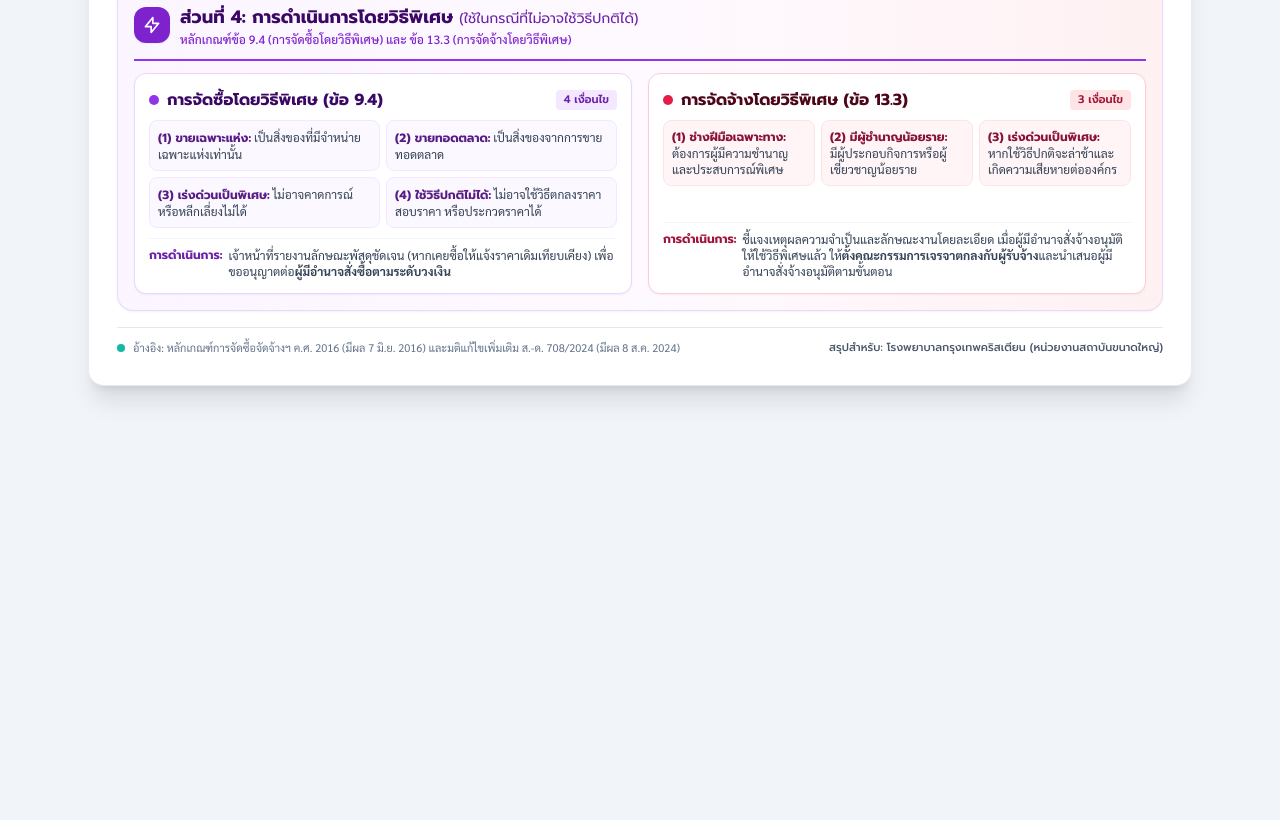
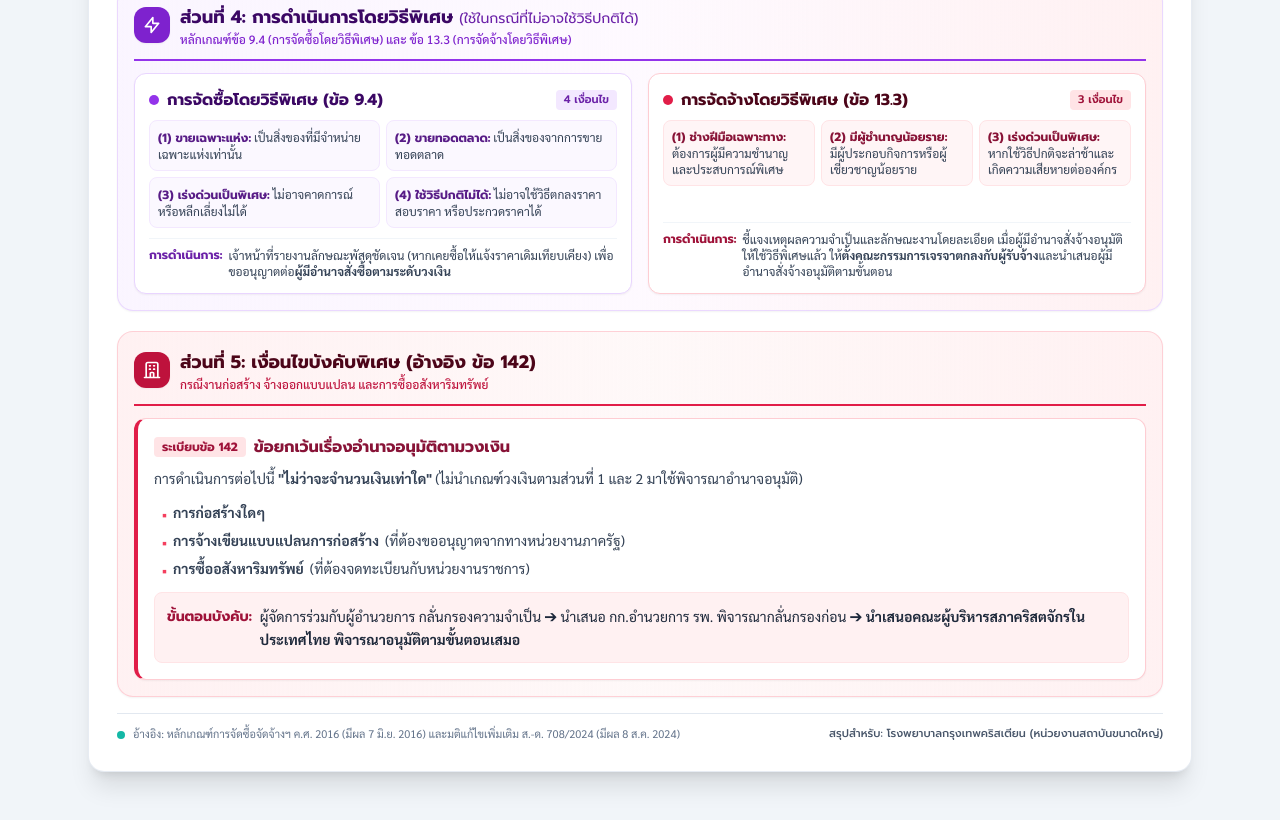
Before and after one commit to bch1949/Procurement_CCT, a plain HTML site: page index.html in a window 1280 px wide. Shown: the part 1629-2449 px from the top of the page. Before the commit the page ends 2063 px from the top, so only its background shows below. Drawn offline with nearby package versions, Linux system fonts and the light colour scheme.

Commit message:
Update index.html

```diff
--- a/index.html
+++ b/index.html
@@ -855,6 +855,44 @@
         </div>
       </section>
 
+      <!-- ==================== PART 5: ITEM 142 (SPECIAL RULE FOR CONSTRUCTION & REAL ESTATE) ==================== -->
+      <section class="print-section-gap mt-5 rounded-2xl bg-gradient-to-r from-rose-50 via-red-50/50 to-rose-50 border border-rose-200/90 p-4 shadow-sm">
+        <div class="flex flex-wrap items-center justify-between gap-2 pb-3 mb-3 border-b-2 border-rose-600">
+          <div class="flex items-center gap-2.5">
+            <div class="w-9 h-9 rounded-xl bg-rose-700 text-white flex items-center justify-center shadow-sm shrink-0">
+              <svg class="w-5 h-5" fill="none" stroke="currentColor" viewBox="0 0 24 24">
+                <path stroke-linecap="round" stroke-linejoin="round" stroke-width="2" d="M19 21V5a2 2 0 00-2-2H7a2 2 0 00-2 2v16m14 0h2m-2 0h-5m-9 0H3m2 0h5M9 7h1m-1 4h1m4-4h1m-1 4h1m-5 10v-5a1 1 0 011-1h2a1 1 0 011 1v5m-4 0h4"/>
+              </svg>
+            </div>
+            <div>
+              <h2 class="font-heading font-bold text-base sm:text-lg text-rose-950 leading-tight">
+                ส่วนที่ 5: เงื่อนไขบังคับพิเศษ (อ้างอิง ข้อ 142)
+              </h2>
+              <p class="text-xs text-rose-700 font-medium">กรณีงานก่อสร้าง จ้างออกแบบแปลน และการซื้ออสังหาริมทรัพย์</p>
+            </div>
+          </div>
+        </div>
+
+        <div class="print-card rounded-xl bg-white border-l-4 border-l-rose-600 border border-rose-200 p-4 shadow-sm">
+          <h3 class="font-heading font-bold text-sm sm:text-base text-rose-900 mb-2 flex items-center gap-2">
+            <span class="px-2 py-0.5 rounded bg-rose-100 text-rose-800 text-xs">ระเบียบข้อ 142</span>
+            ข้อยกเว้นเรื่องอำนาจอนุมัติตามวงเงิน
+          </h3>
+          <p class="text-sm text-slate-700 leading-relaxed mb-3">
+            การดำเนินการต่อไปนี้ <strong>"ไม่ว่าจะจำนวนเงินเท่าใด"</strong> (ไม่นำเกณฑ์วงเงินตามส่วนที่ 1 และ 2 มาใช้พิจารณาอำนาจอนุมัติ)
+          </p>
+          <ul class="text-sm text-slate-700 space-y-1.5 pl-2 mb-3">
+            <li class="flex items-start gap-1.5"><span class="text-rose-500 mt-0.5">▪</span> <strong>การก่อสร้างใดๆ</strong></li>
+            <li class="flex items-start gap-1.5"><span class="text-rose-500 mt-0.5">▪</span> <strong>การจ้างเขียนแบบแปลนการก่อสร้าง</strong> (ที่ต้องขออนุญาตจากทางหน่วยงานภาครัฐ)</li>
+            <li class="flex items-start gap-1.5"><span class="text-rose-500 mt-0.5">▪</span> <strong>การซื้ออสังหาริมทรัพย์</strong> (ที่ต้องจดทะเบียนกับหน่วยงานราชการ)</li>
+          </ul>
+          <div class="bg-rose-50 rounded-lg p-3 border border-rose-100 flex flex-col sm:flex-row items-start gap-2 text-xs sm:text-sm text-slate-800">
+             <span class="font-heading font-bold text-rose-800 shrink-0 mt-0.5">ขั้นตอนบังคับ:</span>
+             <span class="leading-relaxed">ผู้จัดการร่วมกับผู้อำนวยการ กลั่นกรองความจำเป็น ➔ นำเสนอ กก.อำนวยการ รพ. พิจารณากลั่นกรองก่อน ➔ <strong>นำเสนอคณะผู้บริหารสภาคริสตจักรในประเทศไทย พิจารณาอนุมัติตามขั้นตอนเสมอ</strong></span>
+          </div>
+        </div>
+      </section>
+
       <!-- FOOTER -->
       <footer class="mt-4 pt-3 border-t border-slate-200 flex flex-col sm:flex-row items-center justify-between gap-2 text-[11px] text-slate-500">
         <div class="flex items-center gap-2">
@@ -959,6 +997,22 @@
                 กก.ดำเนินงานสภาคริสตจักรฯ และ กก.มูลนิธิฯ
               </td>
             </tr>
+
+            <!-- Added Rule 142 exception in the table -->
+            <tr class="hover:bg-rose-50 bg-rose-50/30">
+              <td class="p-3 font-heading font-bold text-rose-900 border-l-4 border-rose-500">
+                ข้อยกเว้นพิเศษ<br>(ไม่จำกัดวงเงิน)
+                <span class="block text-xs font-normal text-rose-700 mt-0.5">ตามระเบียบข้อ 142</span>
+              </td>
+              <td class="p-3 text-slate-700" colspan="2">
+                <strong>การก่อสร้างใดๆ</strong>, <strong>การจ้างเขียนแบบแปลน</strong> (ที่ต้องขออนุญาตรัฐ), หรือ <strong>การซื้ออสังหาริมทรัพย์</strong> (ที่ต้องจดทะเบียนกับราชการ) <br>
+                <span class="text-xs text-rose-700 mt-1 block">ต้องผ่านการกลั่นกรองจากผู้จัดการ+ผู้อำนวยการ และคณะกรรมการอำนวยการสถาบันก่อนเสมอ</span>
+              </td>
+              <td class="p-3 font-heading font-semibold text-rose-900 bg-rose-100/70">
+                คณะผู้บริหารสภาคริสตจักรในประเทศไทย
+              </td>
+            </tr>
+
           </tbody>
         </table>
       </div>
```
